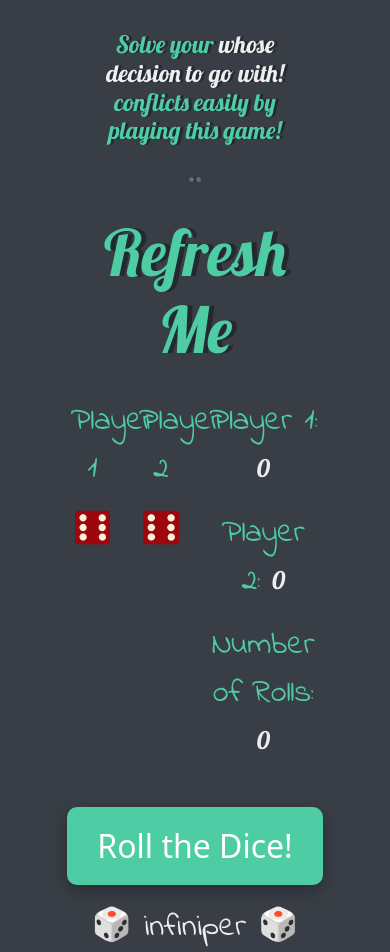
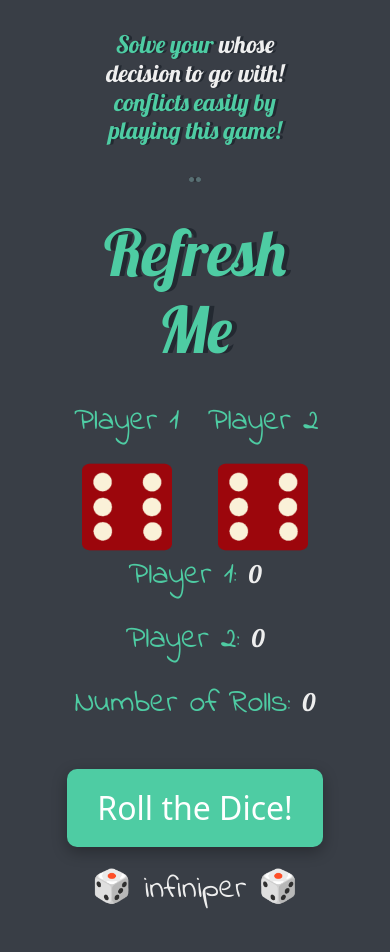
Before and after one commit to Infiniper/Dicee, a plain HTML site: page index.html in a window 390 px wide. After the commit the page ends 914 px from the top, so only its background shows below. Drawn offline with nearby package versions, Linux system fonts and the light colour scheme.

Commit message:
Update index.html

```diff
--- a/index.html
+++ b/index.html
@@ -24,15 +24,15 @@
       <hr />
       <h1>Refresh Me</h1>
       <div class="row">
-        <div class="dice col-3">
+        <div class="dice col-6 col-md-3">
           <p>Player 1</p>
           <img class="img1" src="images/dice6.png" />
         </div>
-        <div class="dice col-3">
+        <div class="dice col-6 col-md-3">
           <p>Player 2</p>
           <img class="img2" src="images/dice6.png" />
         </div>
-        <div class="col-6">
+        <div class="col-md-6">
           <div id="score">
             <p>Player 1: <span id="scorePlayer1">0</span></p>
             <p>Player 2: <span id="scorePlayer2">0</span></p>
```
